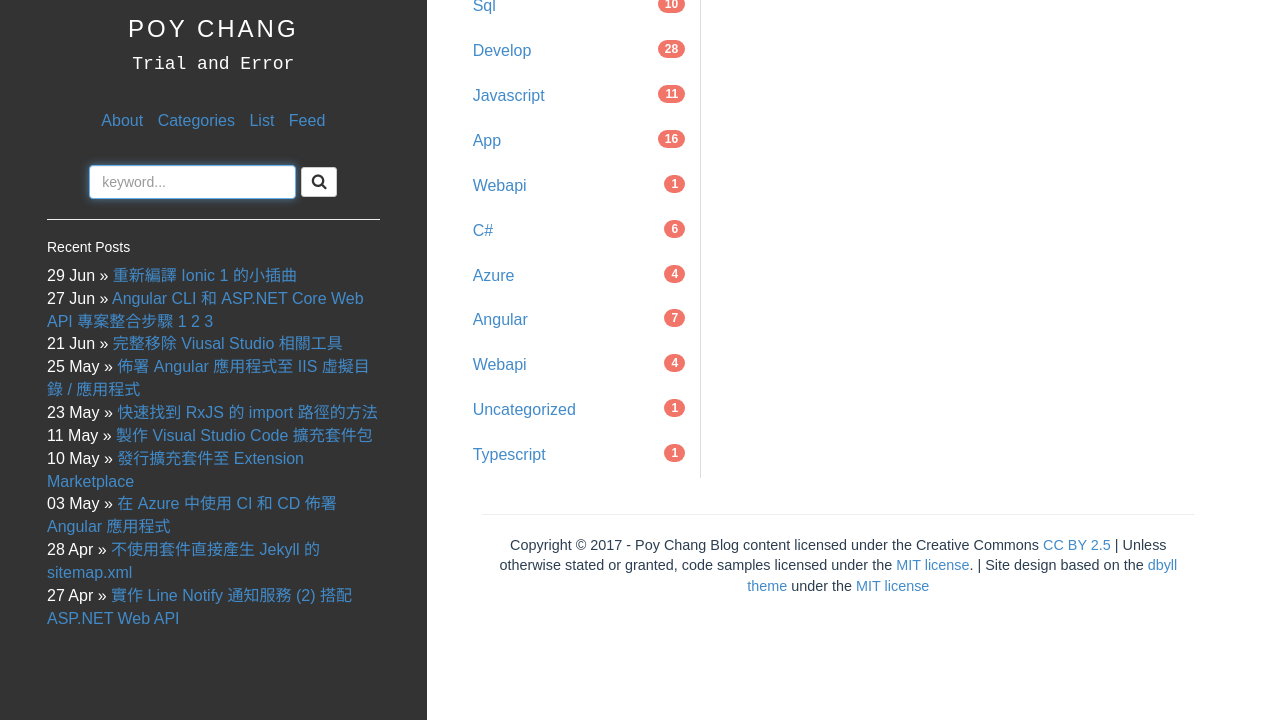
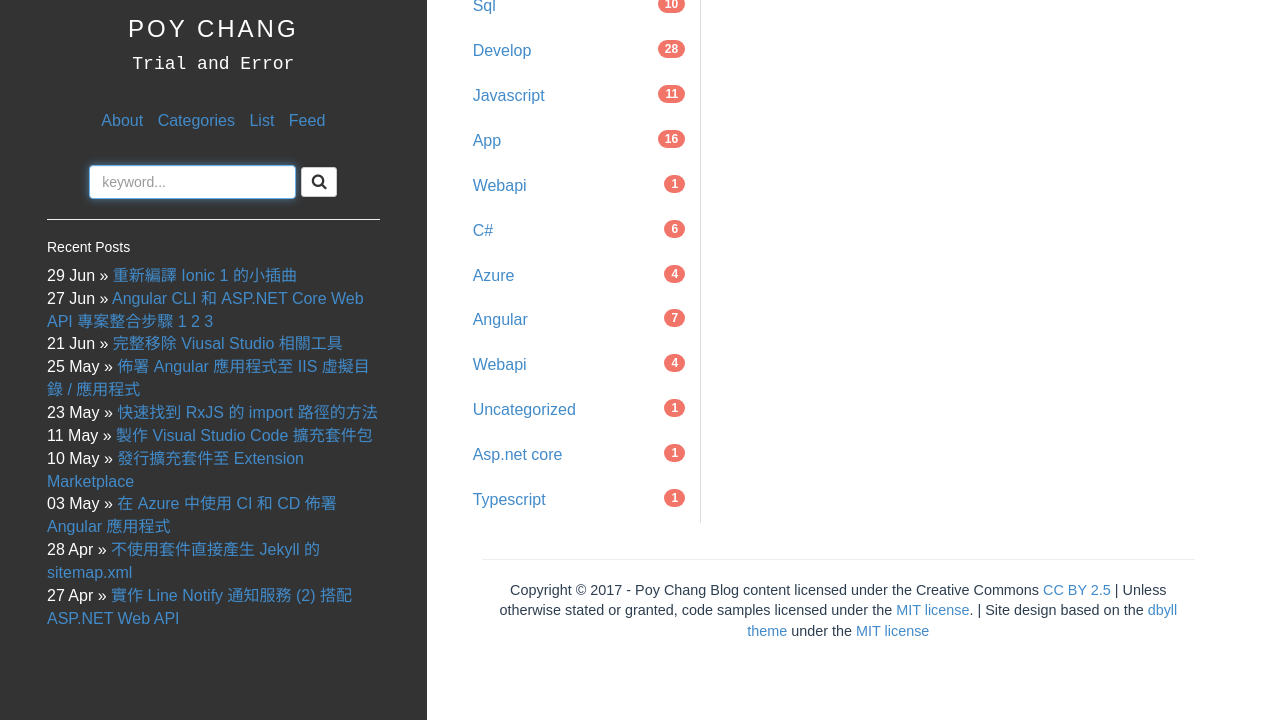
Before and after one commit to poychang/poychang.github.io, a Jekyll site: the page built from categories.html, in a window 1280 px wide, cut to the strip 180-900 px from the top of the page. Built offline with Jekyll 4.4.1, drawn with Linux system fonts in a browser that asks for light colours; some web fonts are replaced.

Commit message:
alter post

```diff
--- a/_posts/2017-04-27-line-notify-2-use-web-api.md
+++ b/_posts/2017-04-27-line-notify-2-use-web-api.md
@@ -4,7 +4,7 @@ title: 實作 Line Notify 通知服務 (2) 搭配 ASP.NET Web API
 date: 2017-04-27 23:42
 author: Poy Chang
 comments: true
-categories: [C#, Webapi]
+categories: [C#, ASP.NET Core, Webapi]
 ---
 做過上一篇[實作 Line Notify 通知服務 (1)](https://poychang.github.io/line-notify-1-basic/)後，雖然作法有些複雜，但對 Line Notify 的連動的操作以及發訊息的方法有了認識，這篇打算將複雜封裝，做成一隻隻的 API 服務，讓使用上變得簡單。
 
```
